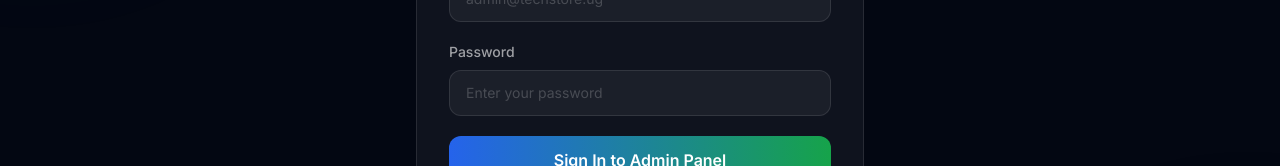
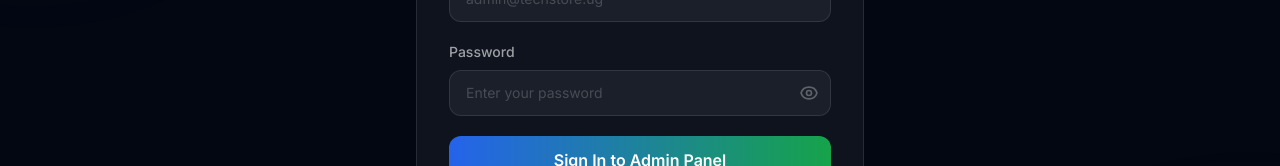
Before and after one commit to JohnsonAvad/prestige-tech-store, a React (Vite) app in the folder frontend/: page /admin/login in a window 1280 px wide. Shown: the part 310-476 px from the top of the page. Built offline with nearby package versions, Linux system fonts and the light colour scheme; the HTML template or start-up script is replaced by a standard one; a web font is replaced by a local one.

Commit message:
Add password toggle eye to admin login

```diff
--- a/frontend/src/pages/admin/AdminLogin.jsx
+++ b/frontend/src/pages/admin/AdminLogin.jsx
@@ -7,7 +7,7 @@
   const [password, setPassword] = useState("");
   const [loading, setLoading] = useState(false);
   const [error, setError] = useState("");
-  const [showPassword, setShowPassword] = useState(false)
+  const [showPassword, setShowPassword] = useState(false);
   const navigate = useNavigate();
 
   const handleLogin = async (e) => {
@@ -98,14 +98,56 @@
               <label className="block text-white/60 text-sm font-medium mb-2">
                 Password
               </label>
+              <div className="relative">
                 <input
-                type="password"
+                  type={showPassword ? "text" : "password"}
                   value={password}
                   onChange={(e) => setPassword(e.target.value)}
                   placeholder="Enter your password"
                   required
-                className="w-full bg-white/5 border border-white/10 rounded-xl px-4 py-3 text-white placeholder-white/20 text-sm outline-none focus:border-blue-500 focus:bg-white/10 transition-all duration-200"
+                  className="w-full bg-white/5 border border-white/10 rounded-xl px-4 py-3 pr-12 text-white placeholder-white/20 text-sm outline-none focus:border-blue-500 focus:bg-white/10 transition-all duration-200"
                 />
+                <button
+                  type="button"
+                  onClick={() => setShowPassword(!showPassword)}
+                  className="absolute right-3 top-1/2 -translate-y-1/2 text-white/30 hover:text-white/60 transition-colors duration-200"
+                >
+                  {showPassword ? (
+                    <svg
+                      className="w-5 h-5"
+                      viewBox="0 0 24 24"
+                      fill="none"
+                      stroke="currentColor"
+                      strokeWidth="2"
+                    >
+                      <path
+                        strokeLinecap="round"
+                        strokeLinejoin="round"
+                        d="M13.875 18.825A10.05 10.05 0 0112 19c-4.478 0-8.268-2.943-9.543-7a9.97 9.97 0 011.563-3.029m5.858.908a3 3 0 114.243 4.243M9.878 9.878l4.242 4.242M9.88 9.88l-3.29-3.29m7.532 7.532l3.29 3.29M3 3l3.59 3.59m0 0A9.953 9.953 0 0112 5c4.478 0 8.268 2.943 9.543 7a10.025 10.025 0 01-4.132 5.411m0 0L21 21"
+                      />
+                    </svg>
+                  ) : (
+                    <svg
+                      className="w-5 h-5"
+                      viewBox="0 0 24 24"
+                      fill="none"
+                      stroke="currentColor"
+                      strokeWidth="2"
+                    >
+                      <path
+                        strokeLinecap="round"
+                        strokeLinejoin="round"
+                        d="M15 12a3 3 0 11-6 0 3 3 0 016 0z"
+                      />
+                      <path
+                        strokeLinecap="round"
+                        strokeLinejoin="round"
+                        d="M2.458 12C3.732 7.943 7.523 5 12 5c4.478 0 8.268 2.943 9.542 7-1.274 4.057-5.064 7-9.542 7-4.477 0-8.268-2.943-9.542-7z"
+                      />
+                    </svg>
+                  )}
+                </button>
+              </div>
             </div>
             <button
               type="submit"
@@ -121,9 +163,8 @@
                 Prestige TechStore Admin Portal
               </p>
               <p className="text-white/30 text-xs leading-relaxed">
-                This is a secured management portal.
-                Unauthorised access is strictly prohibited.
-                All login activity is monitored and logged.
+                This is a secured management portal. Unauthorised access is
+                strictly prohibited. All login activity is monitored and logged.
               </p>
               <div className="flex items-center justify-center gap-4 pt-1">
                 <div className="flex items-center gap-1">
```
Lines whose indentation alone changed are shown as unchanged.
